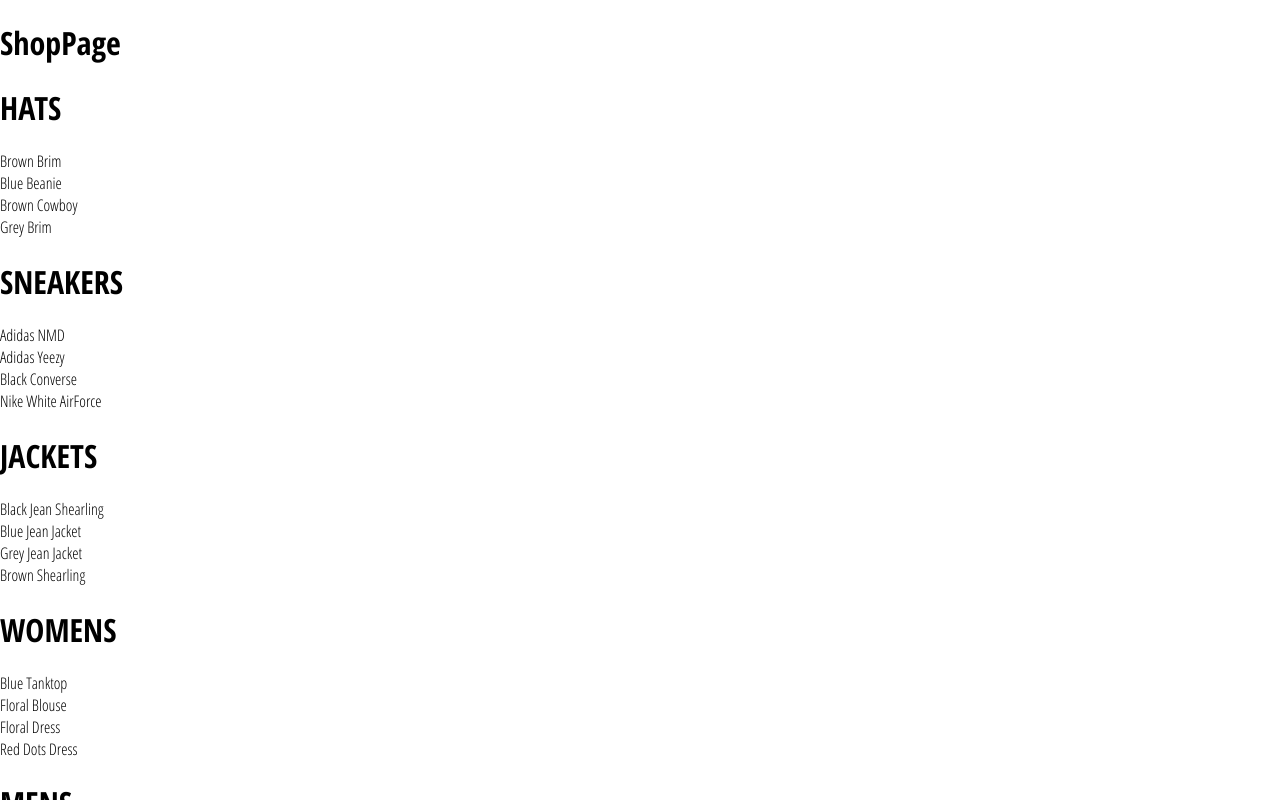
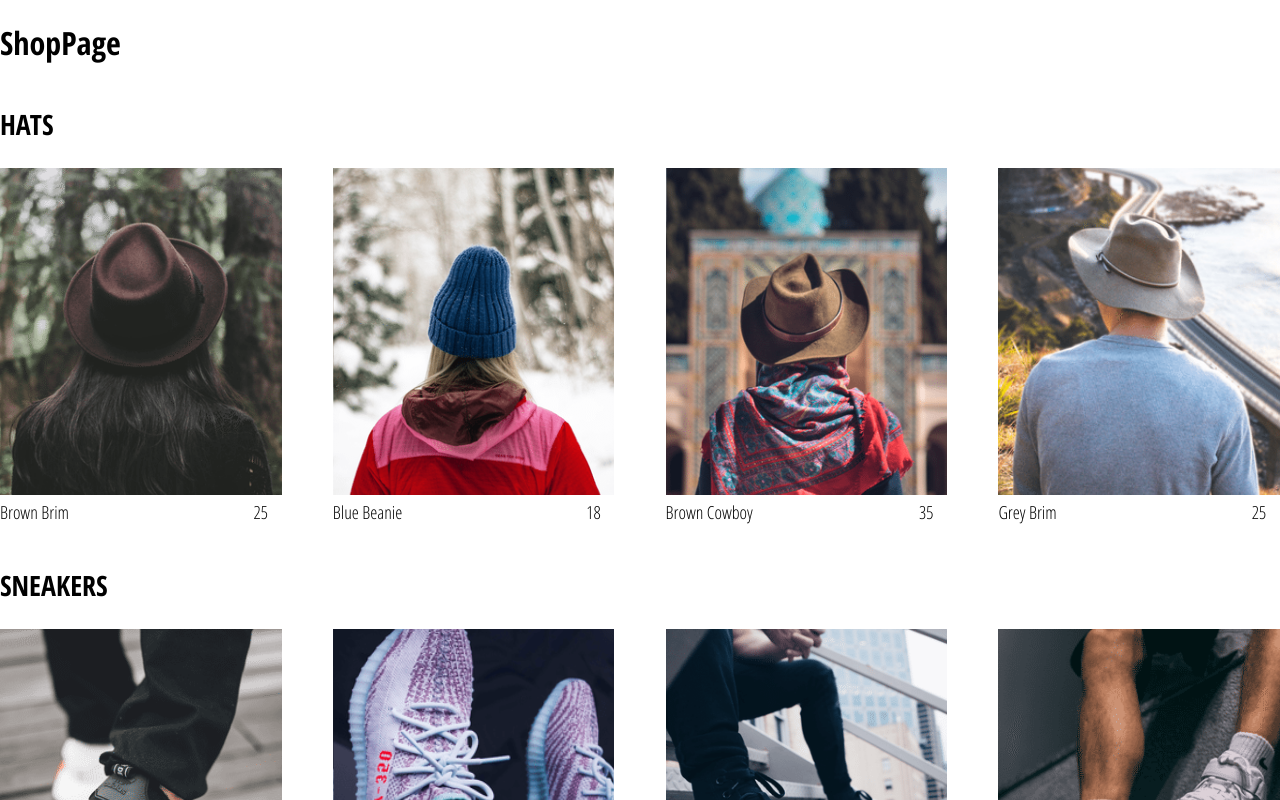
Before and after one commit to Bharath-Radhakrishnan/crwn-clothing, a React (Create React App) app: page /shop in a window 1280 px wide. Shown: the top 800 px of the page. Built offline with nearby package versions, Linux system fonts and the light colour scheme.

Commit message:
add styles and render collection item

```diff
--- a/src/components/collection-preview/collection-preview.jsx
+++ b/src/components/collection-preview/collection-preview.jsx
@@ -1,7 +1,7 @@
 import React from "react";
 
 import "./collection-preview.scss";
-
+import CollectionItem from "../collection-item/collection-item";
 const CollectionPreview = ({ title, items }) => {
   return (
     <div className="collection-preview">
@@ -9,8 +9,8 @@
       <div className="preview">
         {items
           .filter((_, index) => index < 4)
-          .map((item) => (
-            <div key={item.id}>{item.name}</div>
+          .map(({ id, ...otherItemProps }) => (
+            <CollectionItem key={id} {...otherItemProps} />
           ))}
       </div>
     </div>
--- a/src/components/collection-preview/collection-preview.scss
+++ b/src/components/collection-preview/collection-preview.scss
@@ -0,0 +1,15 @@
+.collection-preview {
+    display: flex;
+    flex-direction: column;
+    margin-bottom: 30px;
+
+    .title {
+        font-size: 28px;
+        margin-bottom: 25px;
+    }
+
+    .preview {
+        display: flex;
+        justify-content: space-between;
+    }
+}
```
